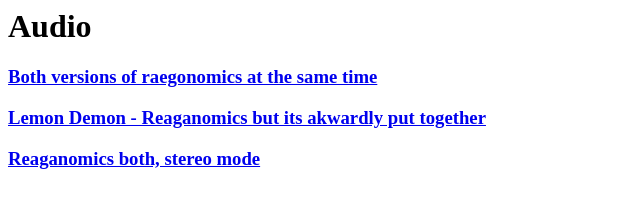
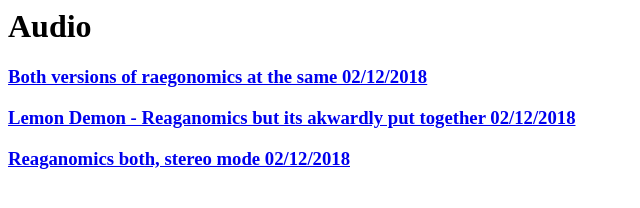
Before and after one commit to thefarchive/thefarchive.github.io, a plain HTML site: page audio.html in a window 1280 px wide. Shown: the whole page, without its empty margins (0-640 px from the left). Drawn offline with Linux system fonts and the light colour scheme.

Commit message:
made it chronological

```diff
--- a/audio.html
+++ b/audio.html
@@ -1,8 +1,8 @@
 <html>
 <head><p><h1>Audio</h1></p></head>
 <body><h3>
-<p><a href="Audio/Both versions of raegonomics at the same time.wav">Both versions of raegonomics at the same time</a></p>
-<p><a href="Audio/Lemon Demon - Reaganomics but its akwardly put together.wav">Lemon Demon - Reaganomics but its akwardly put together</a></p>
-<p><a href="Audio/Reaganomics both, stereo mode.wav">Reaganomics both, stereo mode</a></p>
+<p><a href="Audio/Both versions of raegonomics at the same time.wav">Both versions of raegonomics at the same 02/12/2018</a></p>
+<p><a href="Audio/Lemon Demon - Reaganomics but its akwardly put together.wav">Lemon Demon - Reaganomics but its akwardly put together 02/12/2018</a></p>
+<p><a href="Audio/Reaganomics both, stereo mode.wav">Reaganomics both, stereo mode 02/12/2018</a></p>
 </body></h3>
 </html>
```
Also changed, not shown: images.html (+4 -3 lines), videos.html (+1 -1 lines).
